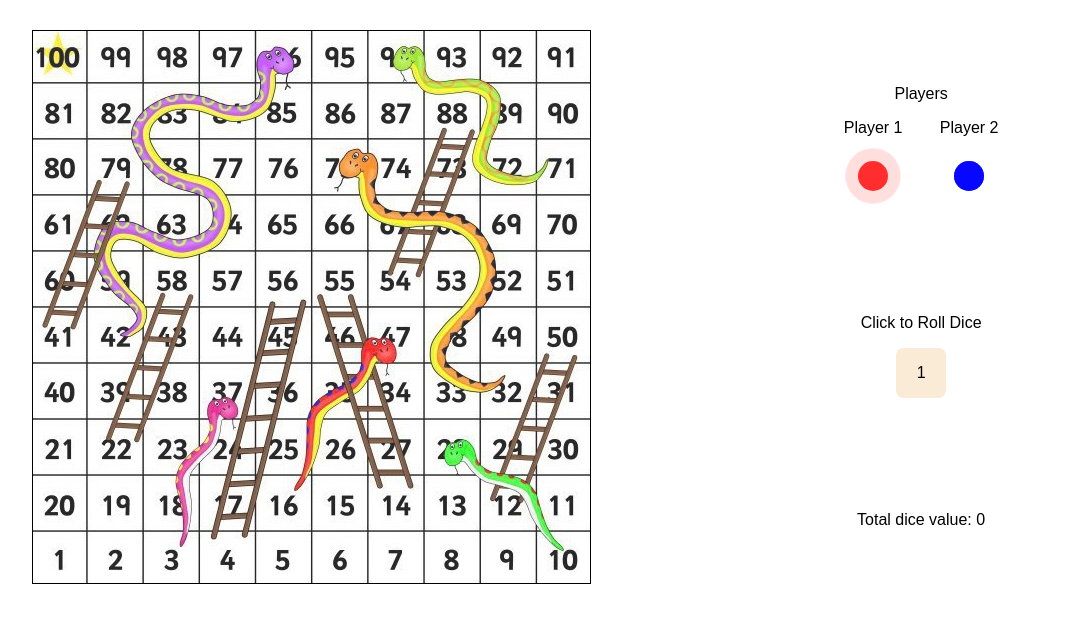
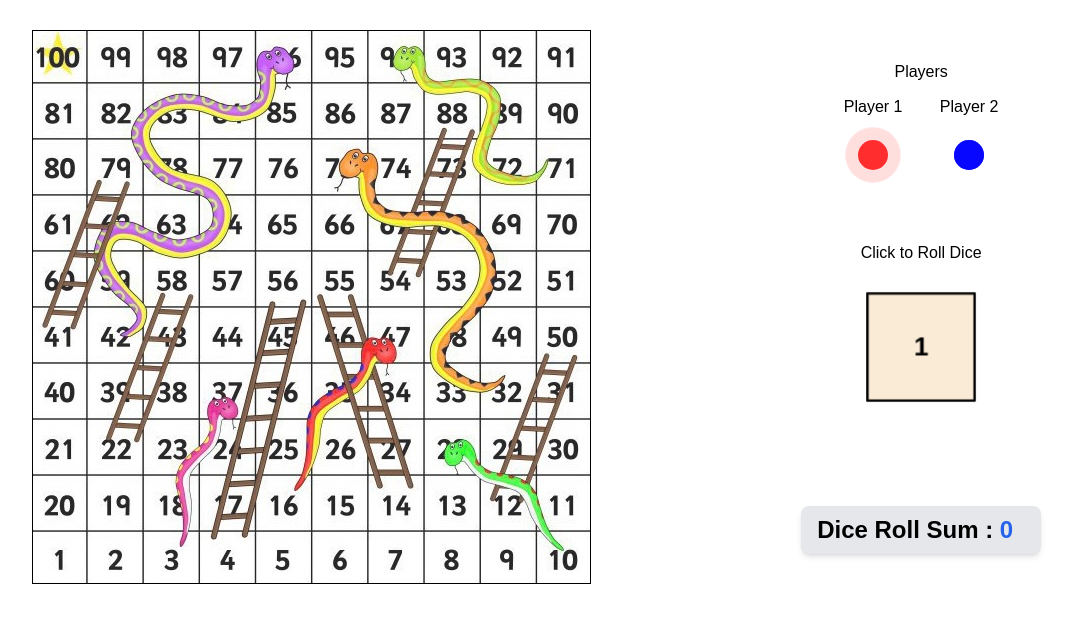
Before and after one commit to sharma-rishabh/snakes-and-ladders, a Next.js app: page / in a window 1280 px wide. Both pictures are taken after a click on the button "Submit". Shown: the top 622 px of the page, without its empty margins (58-1130 px from the left). Built offline with nearby package versions, Linux system fonts and the light colour scheme.

Commit message:
Added dice animations and styles for dice roll sum

```diff
--- a/package.json
+++ b/package.json
@@ -12,6 +12,7 @@
     "deploy": "gh-pages -d out"
   },
   "dependencies": {
+    "framer-motion": "^12.5.0",
     "next": "15.1.7",
     "react": "^19.0.0",
     "react-dom": "^19.0.0"
--- a/src/app/page.js
+++ b/src/app/page.js
@@ -6,45 +6,97 @@ import styles from "./styles.module.css";
 import Confetti from "react-confetti-boom";
 import Image from "next/image";
 import boardImage from "../../public/board.jpg";
+import { motion } from "framer-motion";
+
 
 const Dice = ({ onRoll, randomGenerator, isDisabled }) => {
-  const [diceValue, setDiceValue] = useState(1);
-  const getDiceValue = () => {
-    return Math.floor(randomGenerator() * 6) + 1;
+  const [rolling, setRolling] = useState(false);
+  const [dice, setDice] = useState(1);
+  const getDiceValue = () => Math.floor(randomGenerator() * 6) + 1;
+
+  const handleRoll = () => {
+    if (isDisabled || rolling) return;
+
+    setRolling(true);
+    setTimeout(() => {
+      const value = getDiceValue();
+      setDice(value);
+      onRoll(value);
+      setRolling(false);
+    }, 1000);
   };
-  const color = isDisabled ? "gray" : "antiquewhite";
-  const cursor = isDisabled ? "not-allowed" : "pointer";
+
   return (
-    <div
-      className="flex flex-col items-center justify-around"
-      style={{ width: "200px", height: "100px" }}
-    >
+    <div className="flex flex-col items-center justify-around">
       <h2>Click to Roll Dice</h2>
-      <div
-        style={{
-          width: "50px",
-          height: "50px",
-          backgroundColor: color,
-          borderRadius: "15%",
-          display: "flex",
-          justifyContent: "center",
-          alignItems: "center",
-          cursor: cursor,
-        }}
-        onClick={() => {
-          if (isDisabled) {
-            return;
-          }
-          const value = getDiceValue();
-          setDiceValue(value);
-          onRoll(value);
-        }}
-      >
-        {diceValue}
+      <div className='flex justify-center items-center p-8'>
+        <motion.div
+          className="relative"
+          style={{
+            width: "100px",
+            height: "100px",
+            perspective: "600px",
+            cursor: isDisabled ? "not-allowed" : "pointer",
+          }}
+          onClick={handleRoll}
+        >
+          <motion.div
+            className="absolute w-full h-full"
+            animate={
+              rolling
+                ? {
+                    rotateX: [0, 360],
+                    rotateY: [0, 360],
+                    rotateZ: [0, 360],
+                  }
+                : {}
+            }
+            transition={
+              rolling
+                ? {
+                    duration: 1.5,
+                    repeat: 1,
+                    ease: "easeInOut",
+                  }
+                : {}
+            }
+            style={{
+              position: "relative",
+              width: "100px",
+              height: "100px",
+              transformStyle: "preserve-3d",
+            }}
+          >
+            {[
+              { transform: "translateZ(50px)", text: 1 },
+              { transform: "rotateY(180deg) translateZ(50px)", text: 6 },
+              { transform: "rotateY(-90deg) translateZ(50px)", text: 4 },
+              { transform: "rotateY(90deg) translateZ(50px)", text: dice },
+              { transform: "rotateX(90deg) translateZ(50px)", text: 5 },
+              { transform: "rotateX(-90deg) translateZ(50px)", text: 2 },
+            ].map(({ transform, text }, index) => (
+              <div
+                key={index}
+                className="absolute w-full h-full flex items-center justify-center text-2xl font-bold border"
+                style={{
+                  backgroundColor: isDisabled ? "gray" : "antiquewhite",
+                  transform,
+                  position: "absolute",
+                  width: "100px",
+                  height: "100px",
+                  border: "2px solid black",
+                }}
+              >
+                {text}
+              </div>
+            ))}
+          </motion.div>
+        </motion.div>
       </div>
     </div>
   );
 };
+
 
 const Cell = ({ players, cellPosition }) => {
   return (
@@ -185,7 +237,7 @@ const Game = ({ coreSAL, boardGenerator }) => {
   const updateStates = (newState) => {
     setGameState(newState);
     setPlayers(newState.prevPlayers);
-  }
+  };
 
   const onRoll = (diceValue) => {
     const newDiceValues = [...diceValues, diceValue];
@@ -211,8 +263,11 @@ const Game = ({ coreSAL, boardGenerator }) => {
           randomGenerator={Math.random}
           isDisabled={isDiceDisabled}
         />
-        <h2>
-          Total dice value: {diceValues.reduce((curr, acc) => curr + acc, 0)}
+        <h2 className={`text-2xl font-bold mt-4 bg-gray-200 px-4 py-2 rounded-lg shadow-md ${styles.totalScore}`}>
+          Dice Roll Sum :{" "}
+          <span className="text-blue-600">
+            {diceValues.reduce((acc, curr) => acc + curr, 0)}
+          </span>
         </h2>
       </div>
     </div>
--- a/src/app/styles.module.css
+++ b/src/app/styles.module.css
@@ -26,6 +26,10 @@
   width: 33vw;
 }
 
+.totalScore {
+  width: 240px;
+}
+
 @media (max-width: 480px) {
   .boardContainer {
     width: 350px;
```
Also changed, not shown: 1 other file (tests, documents, lock files or other folders).
